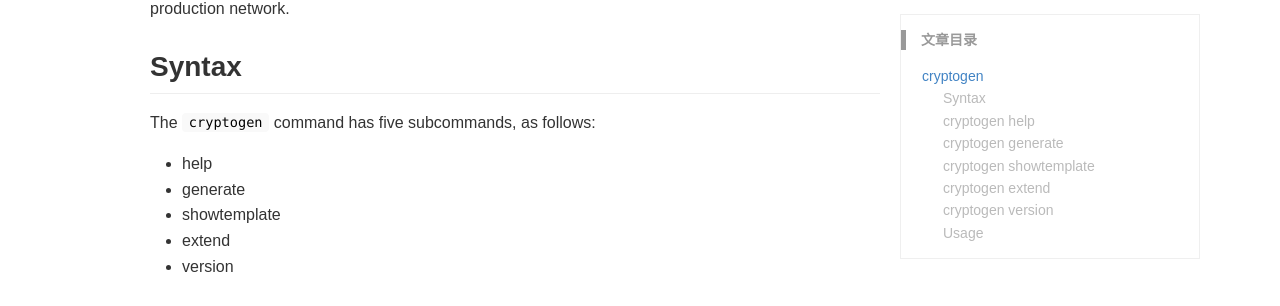
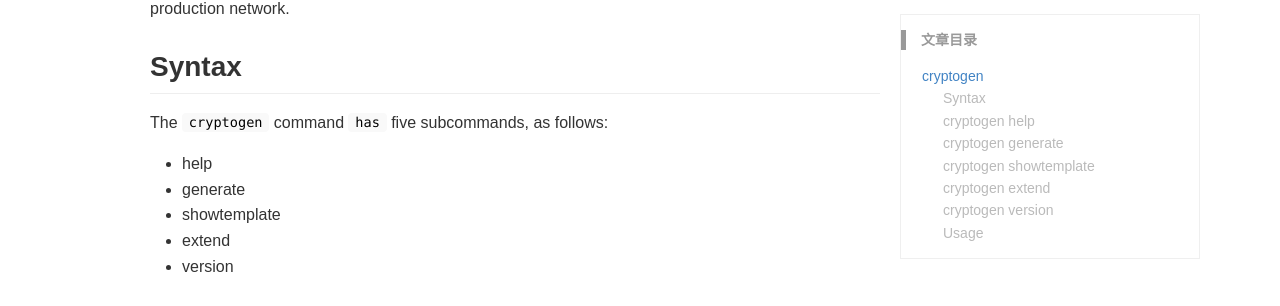
Before and after one commit to nox60/nox60.github.io, a Jekyll site: the page built from _posts/2019-8-8-cryptogen.md, in a window 1280 px wide and 900 px high. Shown: the part 346-652 px from the top of the window. Built offline with Jekyll 4.4.1, drawn with Linux system fonts in a browser that asks for light colours; our own code applies the rules of GitHub Pages for plain Markdown files; comment, search, counter and statistics services are not loaded.

Commit message:
Modify files

```diff
--- a/_posts/2019-8-8-cryptogen.md
+++ b/_posts/2019-8-8-cryptogen.md
@@ -6,7 +6,7 @@ It would normally not be used in the operation of a production network.
 
 ## Syntax
 
-The ``cryptogen`` command has five subcommands, as follows:
+The ``cryptogen`` command `has` five subcommands, as follows:
 
   * help
   * generate
```
